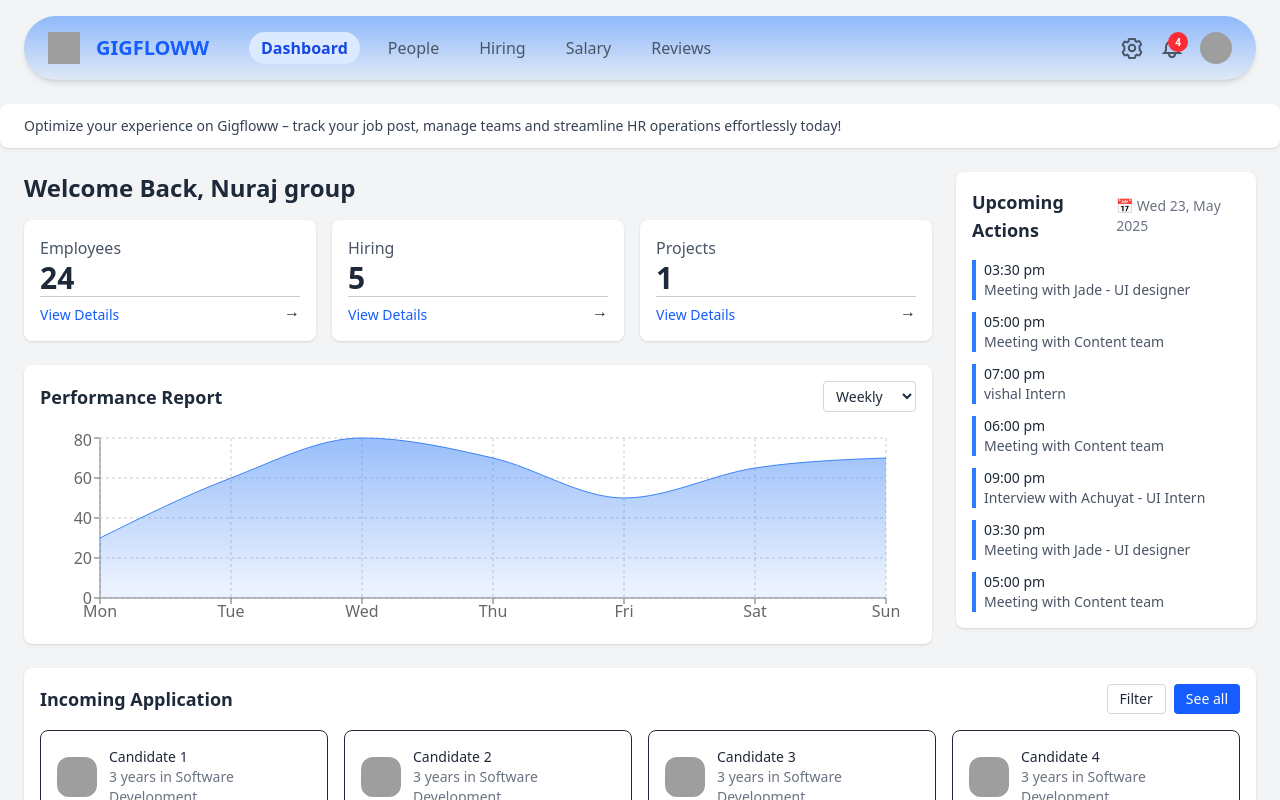
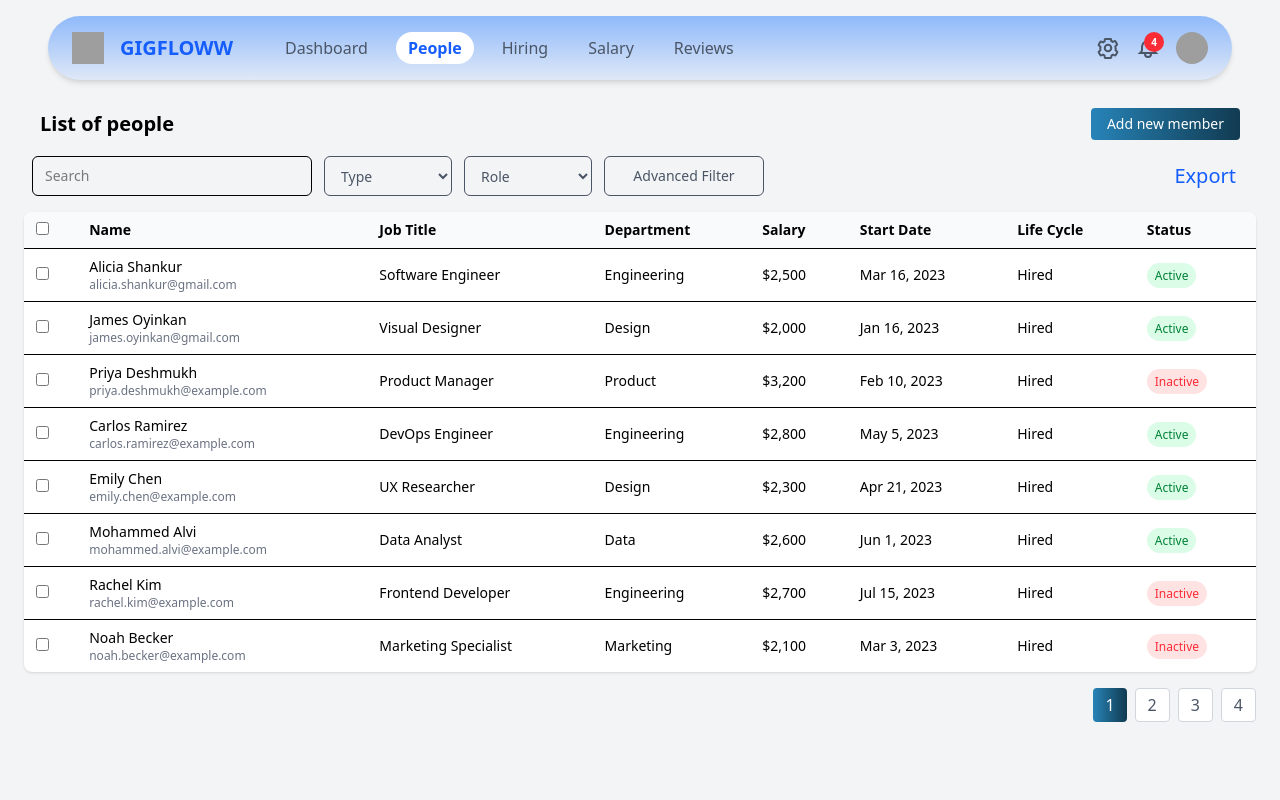
Before and after one commit to coder-prashant-raut/GigFlow, a React (Vite) app: page / in a window 1280 px wide. Shown: the top 800 px of the page. Built offline with nearby package versions, Linux system fonts and the light colour scheme; grey boxes are pictures that could not be loaded.

Commit message:
dashboard 2 added

```diff
--- a/src/App.jsx
+++ b/src/App.jsx
@@ -10,8 +10,8 @@ function App() {
     <div>
       {/* <RegisterPage/> */}
       {/* <SignIn/> */}
-      <DashboardPage/>
-      {/* <PeopleDashboard/> */}
+      {/* <DashboardPage/> */}
+      <PeopleDashboard/>
 
       {/* <SalaryDashboard/> */}
     </div>
--- a/src/components/PeopleDashboard.jsx
+++ b/src/components/PeopleDashboard.jsx
@@ -21,41 +21,163 @@ const people = [
     lifeCycle: "Hired",
     status: "Active",
   },
-  // ... Add more dummy people
+  {
+    name: "Priya Deshmukh",
+    email: "priya.deshmukh@example.com",
+    title: "Product Manager",
+    department: "Product",
+    salary: "$3,200",
+    startDate: "Feb 10, 2023",
+    lifeCycle: "Hired",
+    status: "Inactive",
+  },
+  {
+    name: "Carlos Ramirez",
+    email: "carlos.ramirez@example.com",
+    title: "DevOps Engineer",
+    department: "Engineering",
+    salary: "$2,800",
+    startDate: "May 5, 2023",
+    lifeCycle: "Hired",
+    status: "Active",
+  },
+  {
+    name: "Emily Chen",
+    email: "emily.chen@example.com",
+    title: "UX Researcher",
+    department: "Design",
+    salary: "$2,300",
+    startDate: "Apr 21, 2023",
+    lifeCycle: "Hired",
+    status: "Active",
+  },
+  {
+    name: "Mohammed Alvi",
+    email: "mohammed.alvi@example.com",
+    title: "Data Analyst",
+    department: "Data",
+    salary: "$2,600",
+    startDate: "Jun 1, 2023",
+    lifeCycle: "Hired",
+    status: "Active",
+  },
+  {
+    name: "Rachel Kim",
+    email: "rachel.kim@example.com",
+    title: "Frontend Developer",
+    department: "Engineering",
+    salary: "$2,700",
+    startDate: "Jul 15, 2023",
+    lifeCycle: "Hired",
+    status: "Inactive",
+  },
+  {
+    name: "Noah Becker",
+    email: "noah.becker@example.com",
+    title: "Marketing Specialist",
+    department: "Marketing",
+    salary: "$2,100",
+    startDate: "Mar 3, 2023",
+    lifeCycle: "Hired",
+    status: "Inactive",
+  }
 ];
+
 
 const PeopleDashboard = () => {
   return (
-    <div className="bg-gray-100 min-h-screen p-4">
-      {/* Floating Navbar */}
-      <nav className="bg-blue-600 text-white mx-auto rounded-full px-8 py-2 shadow-lg w-fit flex gap-6 justify-center mb-6">
+    <div className="flex w-full justify-center items-center">
+      <div className="bg-gray-100 min-h-screen pb-2 px-6 w-7xl ">
+     <div className="mb-7 flex justify-center items-center">
+ <header className="bg-gradient-to-b from-blue-500/50 via-blue-500/30 to-blue-500/10 shadow-md px-6 py-4 mt-4 mx-6 w-7xl rounded-4xl flex items-center justify-between">
+  <div className="flex items-center space-x-4">
+    <img
+      src="https://upload.wikimedia.org/wikipedia/commons/4/4f/Iconic_image_placeholder.svg"
+      alt="Logo"
+      className="h-8 w-8"
+    />
+    <span className="text-xl font-bold text-blue-600">GIGFLOWW</span>
+    <nav className="ml-6 hidden md:flex space-x-4">
       {["Dashboard", "People", "Hiring", "Salary", "Reviews"].map((item, i) => (
         <a
           key={i}
           href="#"
           className={`px-3 py-1 rounded-full ${
-              item === "People" ? "bg-white text-blue-600 font-semibold" : "hover:bg-blue-500"
+            item === "People" ? "bg-white text-blue-600 font-semibold" : "text-gray-600 hover:text-blue-600"
           }`}
         >
           {item}
         </a>
       ))}
     </nav>
+  </div>
+
+  {/* Right Icons Section */}
+  <div className="flex items-center gap-4">
+    {/* Settings Icon */}
+    <button>
+     <svg
+  xmlns="http://www.w3.org/2000/svg"
+  className="h-6 w-6 text-gray-600 hover:text-blue-600"
+  fill="none"
+  viewBox="0 0 24 24"
+  stroke="currentColor"
+  strokeWidth={2}
+>
+  <path
+    strokeLinecap="round"
+    strokeLinejoin="round"
+    d="M12 15.25A3.25 3.25 0 1 0 12 8.75a3.25 3.25 0 0 0 0 6.5z"
+  />
+  <path
+    strokeLinecap="round"
+    strokeLinejoin="round"
+    d="M19.5 12a7.5 7.5 0 0 0-.2-1.75l1.5-1.17a.75.75 0 0 0 .18-.97l-1.5-2.6a.75.75 0 0 0-.95-.33l-1.76.7a7.5 7.5 0 0 0-1.5-.87l-.25-1.87A.75.75 0 0 0 14.5 3h-5a.75.75 0 0 0-.75.64l-.25 1.87a7.5 7.5 0 0 0-1.5.87l-1.76-.7a.75.75 0 0 0-.95.33l-1.5 2.6a.75.75 0 0 0 .18.97l1.5 1.17a7.5 7.5 0 0 0 0 3.5l-1.5 1.17a.75.75 0 0 0-.18.97l1.5 2.6a.75.75 0 0 0 .95.33l1.76-.7a7.5 7.5 0 0 0 1.5.87l.25 1.87a.75.75 0 0 0 .75.64h5a.75.75 0 0 0 .75-.64l.25-1.87a7.5 7.5 0 0 0 1.5-.87l1.76.7a.75.75 0 0 0 .95-.33l1.5-2.6a.75.75 0 0 0-.18-.97l-1.5-1.17c.13-.57.2-1.16.2-1.75z"
+  />
+</svg>
+
+    </button>
+
+    {/* Notification Icon with Badge */}
+    <button className="relative">
+      {/* Red Badge with Count */}
+      <span className="absolute -top-1 -right-1 bg-red-500 text-white text-[10px] font-bold rounded-full w-5 h-5 flex items-center justify-center">
+        4
+      </span>
+      <svg
+        className="w-6 h-6 text-gray-600 hover:text-blue-600"
+        fill="none"
+        stroke="currentColor"
+        strokeWidth="2"
+        viewBox="0 0 24 24"
+      >
+        <path d="M15 17h5l-1.405-1.405C18.21 14.79 18 14.397 18 14V11c0-3.31-2.69-6-6-6S6 7.69 6 11v3c0 .397-.21.79-.595 1.595L4 17h5m6 0v1a3 3 0 01-6 0v-1m6 0H9" />
+      </svg>
+    </button>
+
+    {/* User Avatar */}
+    <img src="https://i.pravatar.cc/36" alt="User" className="rounded-full w-8 h-8" />
+  </div>
+</header>
+
+
+     </div>
 
       {/* Header */}
-      <div className="flex justify-between items-center mb-4">
+      <div className="flex justify-between items-center mb-4 px-4">
         <h2 className="text-xl font-bold">List of people</h2>
-        <button className="bg-blue-600 text-white px-4 py-1.5 rounded hover:bg-blue-700 text-sm">
+        <button className="bg-gradient-to-r from-[#2784B8] to-[#113B52] text-white px-4 py-1.5 rounded hover:bg-blue-700 text-sm">
           Add new member
         </button>
       </div>
 
       {/* Filter Section */}
-      <div className="flex flex-wrap gap-2 mb-4">
+      <div className="flex gap-2 justify-between mb-4 px-2">
+      <div className=" flex gap-3 w-4/5">
           <input
           type="text"
           placeholder="Search"
-          className="border px-3 py-1.5 rounded-md text-sm w-40"
+          className="border px-3 py-1.5 rounded-md text-sm w-70"
         />
         <select className="border px-3 py-1.5 rounded-md text-sm text-gray-600 w-32">
           <option>Type</option>
@@ -66,7 +188,8 @@ const PeopleDashboard = () => {
         <button className="border px-3 py-1.5 rounded-md text-sm text-gray-600 w-40">
           Advanced Filter
         </button>
-        <button className="text-blue-600 text-sm px-3 py-1.5">Export</button>
+      </div>
+        <button className="text-blue-600 text-xl px-3 py-1.5">Export</button>
       </div>
 
       {/* Table Section */}
@@ -121,7 +244,7 @@ const PeopleDashboard = () => {
             key={page}
             className={`px-3 py-1 rounded ${
               page === 1
-                ? "bg-blue-600 text-white"
+                ? "bg-gradient-to-r from-[#2784B8] to-[#113B52] text-white"
                 : "bg-white border border-gray-300 text-gray-600"
             }`}
           >
@@ -130,6 +253,7 @@ const PeopleDashboard = () => {
         ))}
       </div>
     </div>
+    </div>
   );
 };
 
```
Lines whose indentation alone changed are shown as unchanged.
